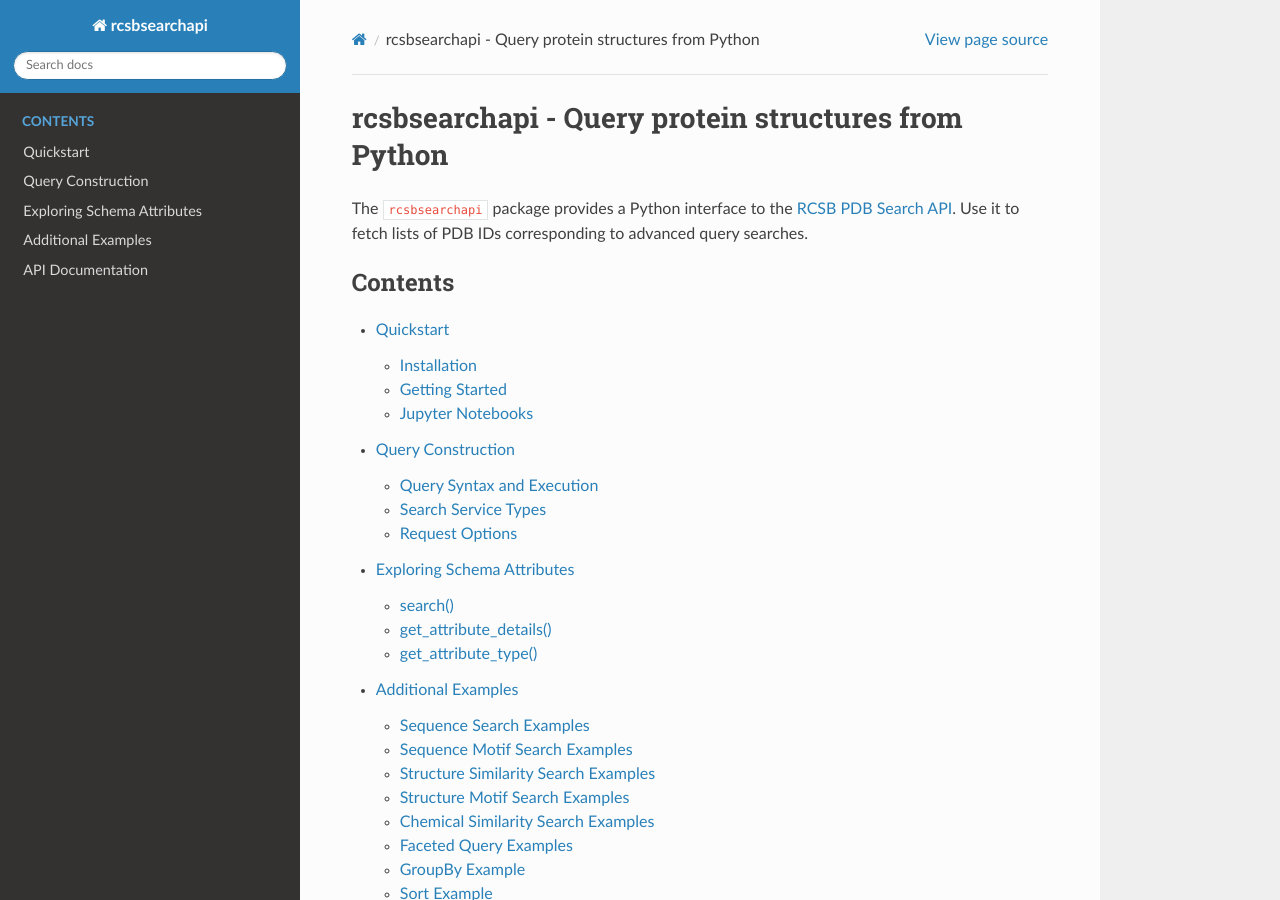
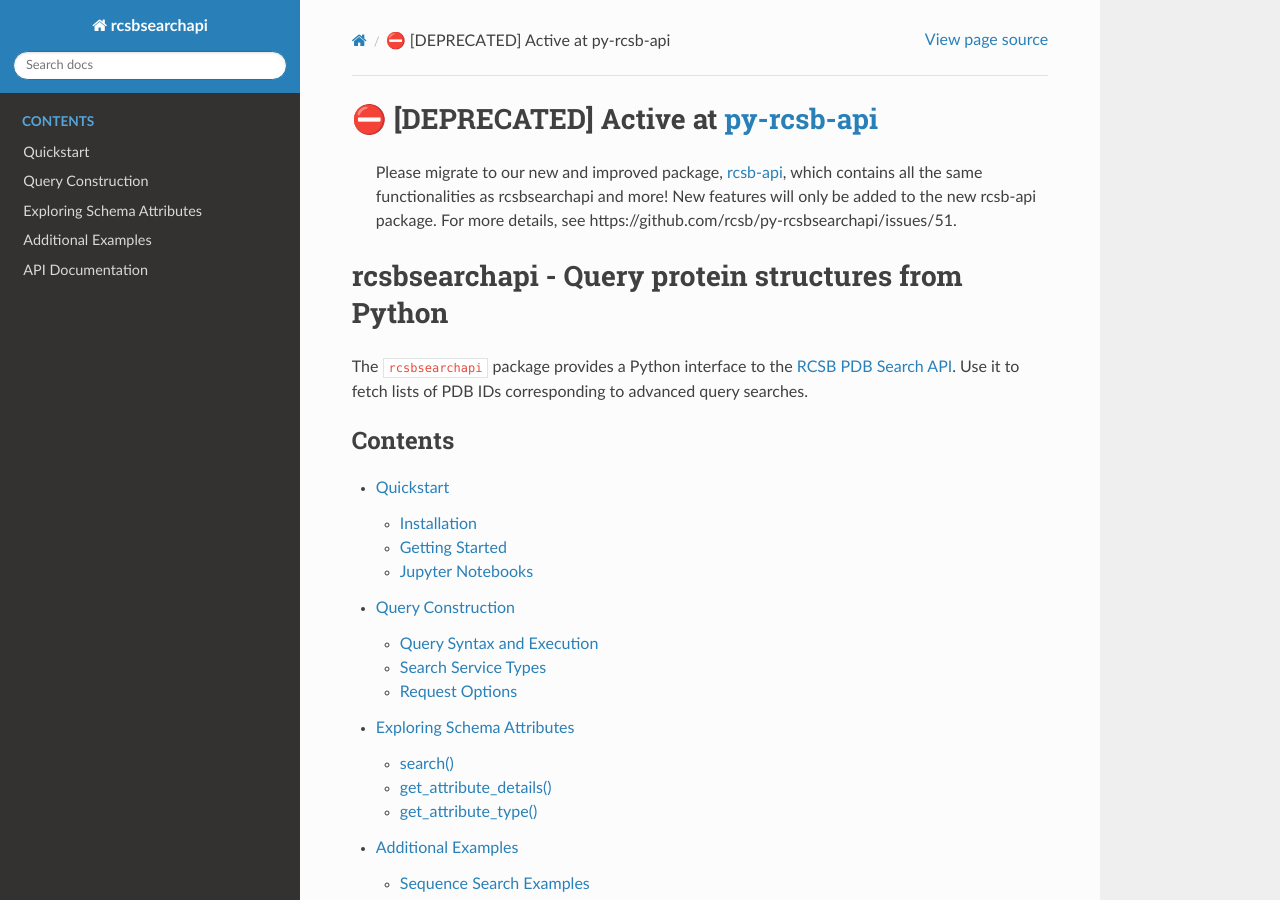
Before and after one commit to rcsb/py-rcsbsearchapi, a Sphinx documentation site: the page built from docs/index.md, in a window 1280 px wide and 900 px high. Built offline with Sphinx 7.4.7 and the Read the Docs theme 3.1.0, drawn with Linux system fonts in a browser that asks for light colours.

```diff
--- a/docs/index.md
+++ b/docs/index.md
@@ -1,3 +1,6 @@
+# ⛔️ [DEPRECATED] Active at [py-rcsb-api](https://rcsbapi.readthedocs.io/en/latest/#)
+> Please migrate to our new and improved package, [rcsb-api](https://rcsbapi.readthedocs.io/en/latest/), which contains all the same functionalities as rcsbsearchapi and more! New features will only be added to the new rcsb-api package. For more details, see https://github.com/rcsb/py-rcsbsearchapi/issues/51.
+
 # rcsbsearchapi - Query protein structures from Python
 
 The `rcsbsearchapi` package provides a Python interface to the [RCSB PDB Search API](http://search.rcsb.org/). Use it to fetch lists of PDB IDs corresponding to advanced query searches.
```
Also changed, not shown: CHANGELOG.md (+5 -0 lines), README.md (+3 -0 lines), rcsbsearchapi/__init__.py (+11 -1 lines).
